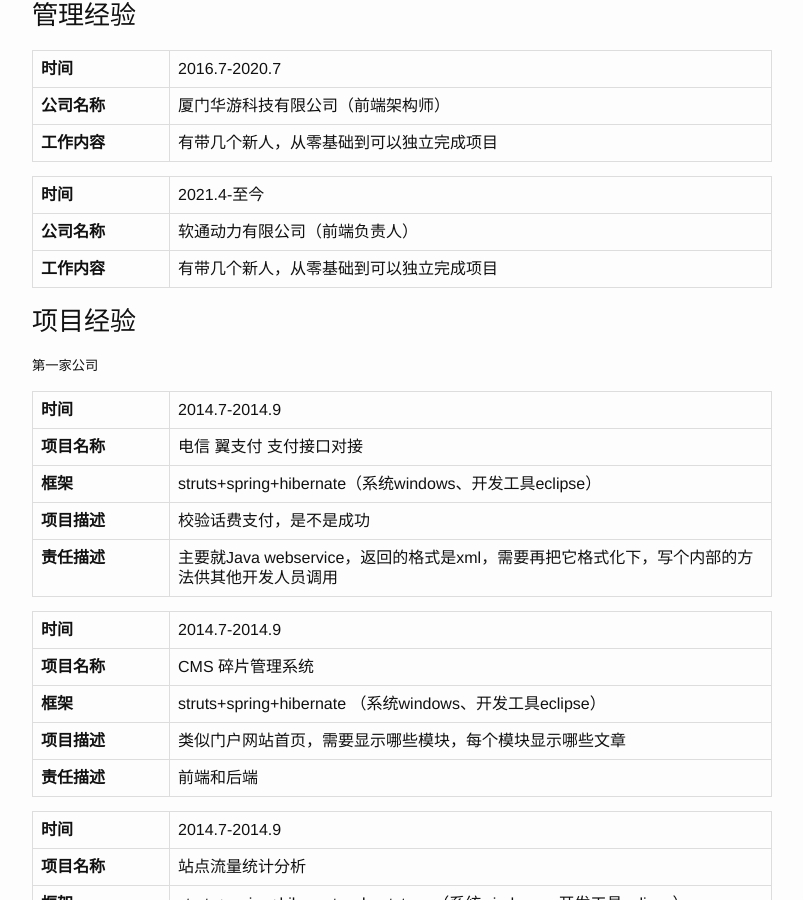
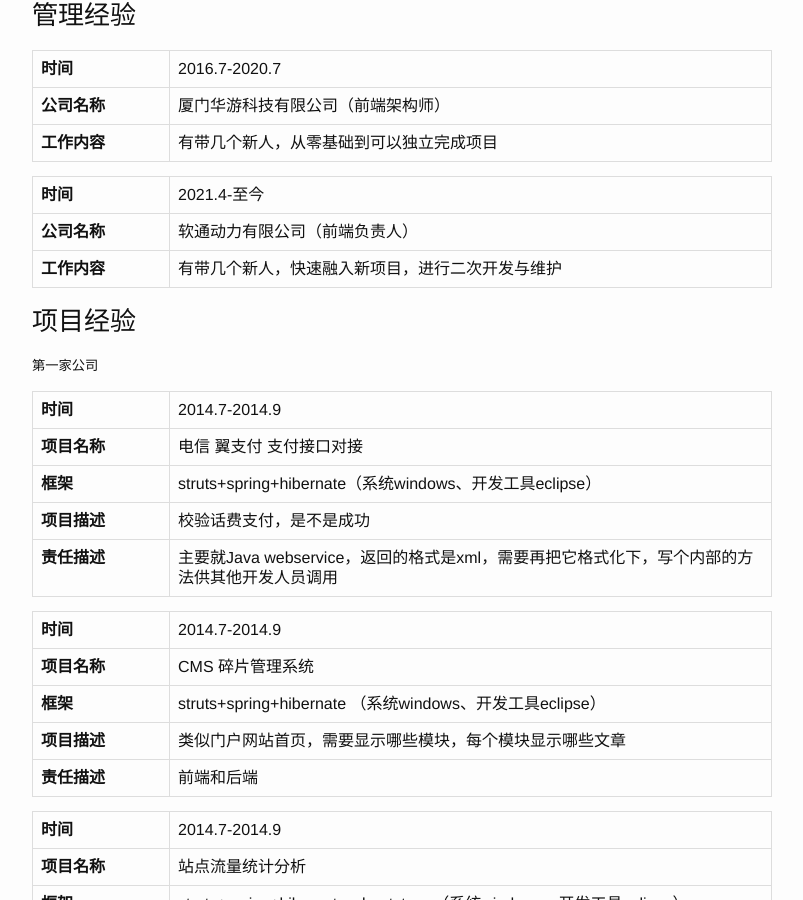
Before and after one commit to ohcrider/ohcrider.github.io, a Jekyll site: the page built from resume.md, in a window 1280 px wide and 900 px high, scrolled down 1816 px. Shown: the whole window, without its empty margins (238-1041 px from the left). Built offline with Jekyll 4.4.1, drawn with Linux system fonts in a browser that asks for light colours.

Commit message:
Update resume.md

```diff
--- a/resume.md
+++ b/resume.md
@@ -67,7 +67,7 @@ permalink: /resume/
 
 时间 | 2021.4-至今
 公司名称 | 软通动力有限公司（前端负责人）
-工作内容 | 有带几个新人，从零基础到可以独立完成项目
+工作内容 | 有带几个新人，快速融入新项目，进行二次开发与维护
 
 
 ### 项目经验
```
